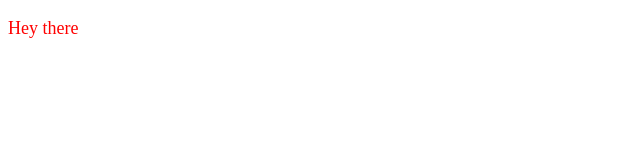
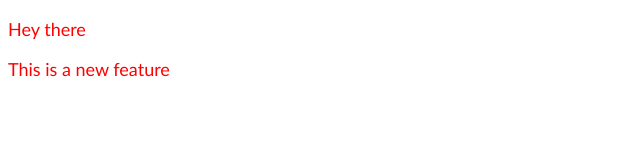
Before and after one commit to Techn0buddy/local-Repo, a plain HTML site: page index.html in a window 1280 px wide. Shown: the whole page, without its empty margins (0-640 px from the left). Drawn offline with Linux system fonts and the light colour scheme.

Commit message:
changes in feature2 branch

```diff
--- a/index.html
+++ b/index.html
@@ -10,5 +10,8 @@
     <p>
         Hey there
     </p>
+    <p>
+        This is a new feature
+    </p>
 </body>
 </html>
--- a/style.css
+++ b/style.css
@@ -1,4 +1,5 @@
 p{
     color:red;
     font-size: large;
+    font-family: 'Gill Sans', 'Gill Sans MT', Calibri, 'Trebuchet MS', sans-serif;
 }
```
